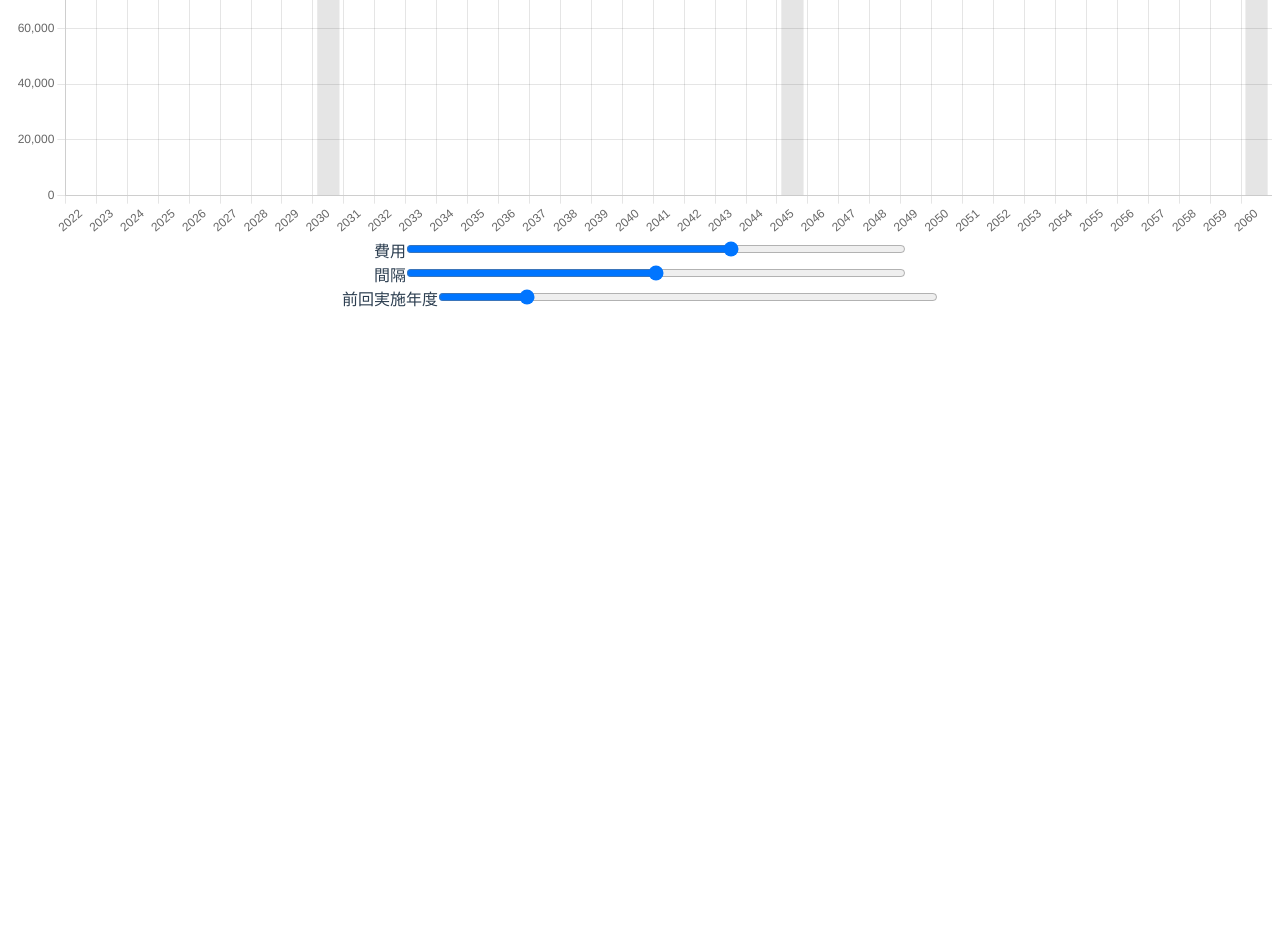
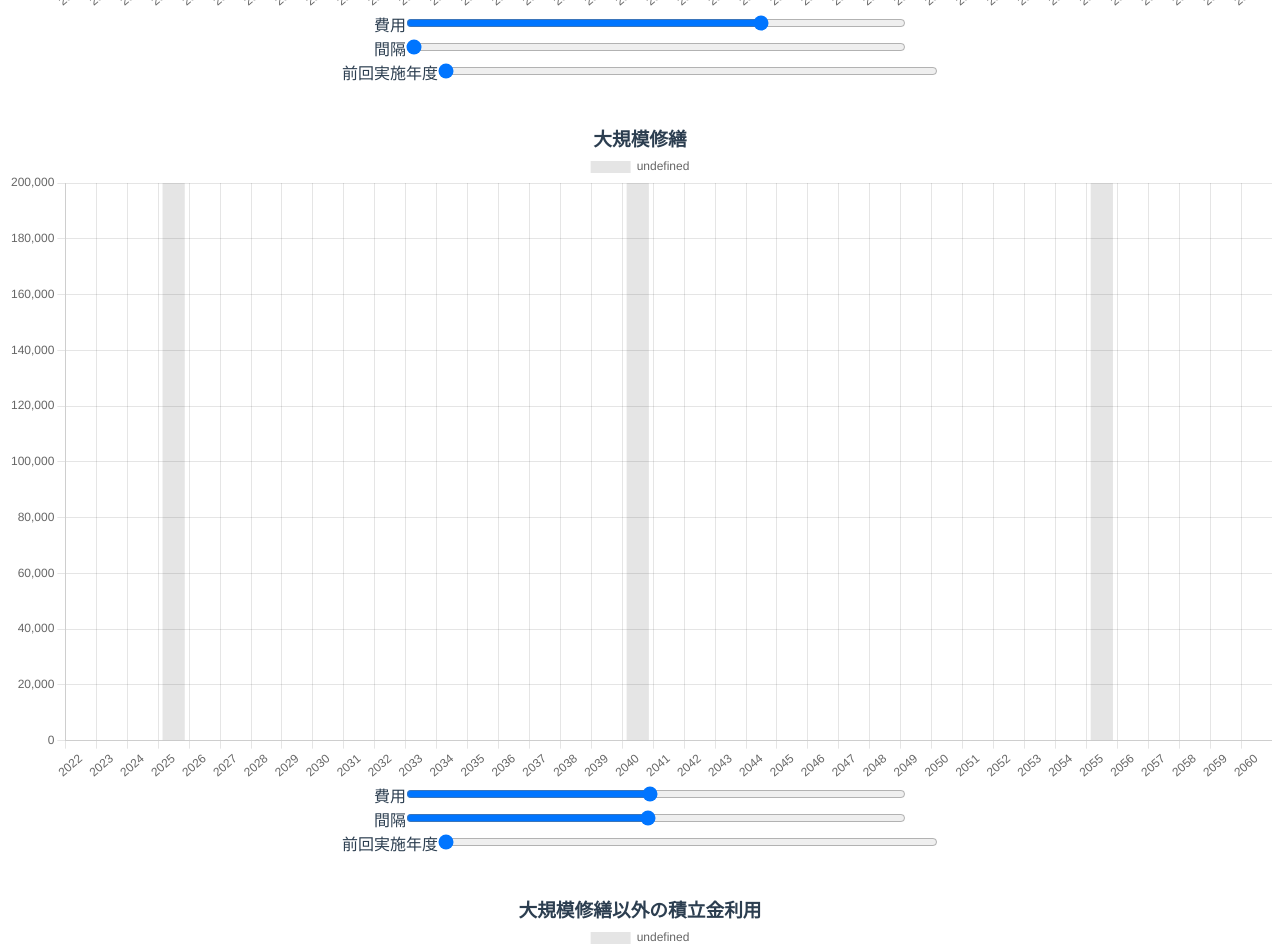
Before and after one commit to kesasaki/apartment-life-plan, a Vue app: page / in a window 1280 px wide. Shown: the part 1480-2426 px from the top of the page. Before the commit the page ends 1798 px from the top, so only its background shows below. Built offline with nearby package versions, Linux system fonts and the light colour scheme.

Commit message:
全てのグラフの追加

```diff
--- a/src/App.vue
+++ b/src/App.vue
@@ -1,9 +1,10 @@
 <template>
-  <img alt="Vue logo" src="./assets/logo.png">
-  <HelloWorld msg="Welcome to My Vue.js App"/>
   <TotalPlan/>
+  <ItemPlan itemName="修繕積立金 / 年" defaultPrice=290000 defaultInterval=1 defaultPrev=0 />
+  <ItemPlan itemName="大規模修繕" defaultPrice=200000 defaultInterval=15 defaultPrev=0 />
+  <ItemPlan itemName="大規模修繕以外の積立金利用" defaultPrice=190000 defaultInterval=1 defaultPrev=0 />
+  <!--
   <ItemPlan itemName="仮設工事"/>
-  <!--
   <ItemPlan itemName="屋上防水"/>
   <ItemPlan itemName="床防水"/>
   <ItemPlan itemName="外壁塗装等"/>
@@ -26,17 +27,16 @@
 </template>
 
 <script>
-import HelloWorld from './components/HelloWorld.vue'
 import ItemPlan from './components/ItemPlan.vue'
 import TotalPlan from './components/TotalPlan.vue'
 
 export default {
   name: 'App',
   components: {
-    HelloWorld,
     ItemPlan,
     TotalPlan
   }
+
 }
 </script>
 
--- a/src/components/ItemPlan.vue
+++ b/src/components/ItemPlan.vue
@@ -4,11 +4,11 @@
     <BarChart :chartData="getYearlyCosts" :chartOptions="dat2" />
     <div>
       <label for="volume">費用</label>
-      <input type="range" min="10000" max="300000" step="10000" list="tickmarksPrice" v-model.number="price">
+      <input type="range" min="10000" max="400000" step="10000" list="tickmarksPrice" v-model.number="price">
     </div>
     <div>
       <label for="volume">間隔</label>
-      <input type="range" min="10" max="20" step="1" list="tickmarksInterval" v-model.number="interval">
+      <input type="range" min="1" max="30" step="1" list="tickmarksInterval" v-model.number="interval">
     </div>
     <div>
       <label for="volume">前回実施年度</label>
@@ -26,7 +26,10 @@ export default {
     BarChart
   },
   props: {
-    itemName: String
+    itemName: String,
+    defaultPrice: Number,
+    defaultInterval: Number,
+    defaultPrev: Number
   },
   data () {
     return {
@@ -34,9 +37,9 @@ export default {
         responsive: true,
         animation: false,
       },
-      price: 200000,
-      interval: 15,
-      prev: 5,
+      price: this.defaultPrice,       // 10000 ~ 400000
+      interval: this.defaultInterval, // 10 ~ 20
+      prev: this.defaultPrev,         // 0 ~ 30
     }
   },
   computed: {
```
